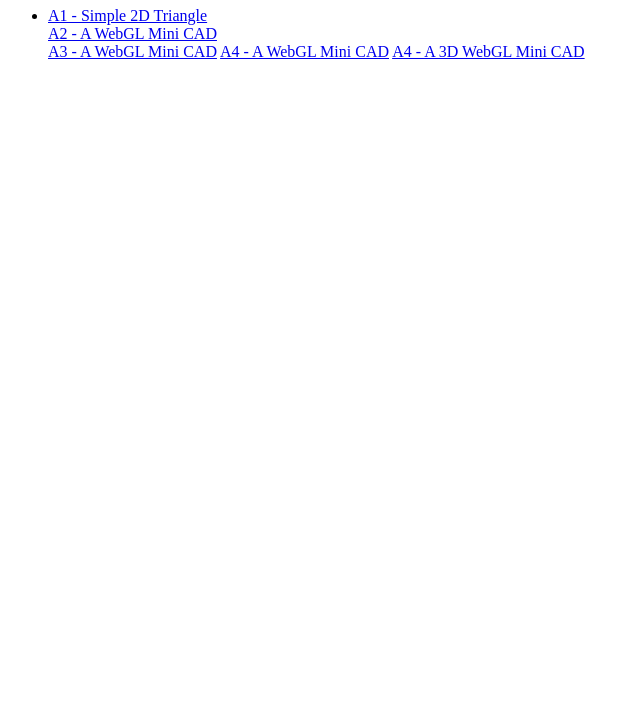
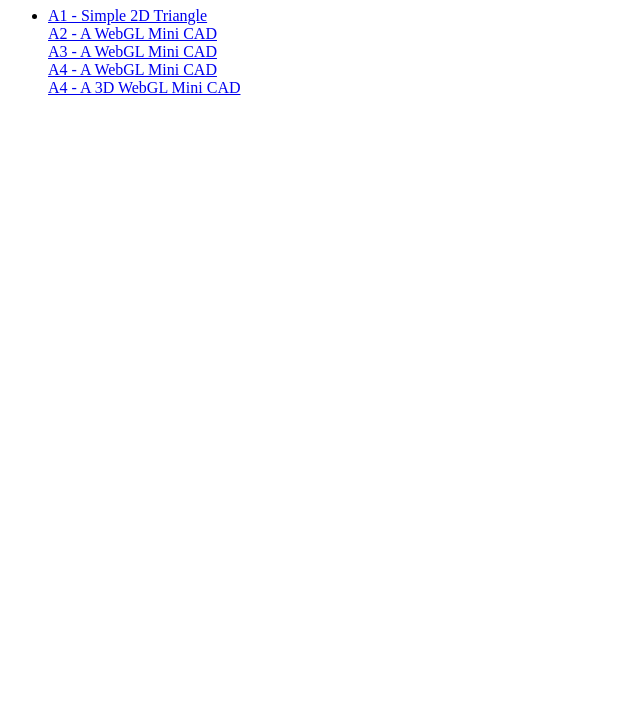
Before and after one commit to ErinMitt/cs4300-5310-f20-emittmann, a website: page public/index.html in a window 1280 px wide. Shown: the part 73-800 px from the top of the page, without its empty margins (0-640 px from the left). Drawn offline with Linux system fonts and the light colour scheme.

Commit message:
fixed index

```diff
--- a/public/index.html
+++ b/public/index.html
@@ -9,8 +9,8 @@
           <li>
             <a href="assignment1.html">A1 - Simple 2D Triangle</a><br />
             <a href="assignment2.html">A2 - A WebGL Mini CAD</a><br />
-            <a href="assignment3.html">A3 - A WebGL Mini CAD</a>
-            <a href="assignment4.html">A4 - A WebGL Mini CAD</a>
+            <a href="assignment3.html">A3 - A WebGL Mini CAD</a><br />
+            <a href="assignment4.html">A4 - A WebGL Mini CAD</a><br />
             <a href="assignment5.html">A4 - A 3D WebGL Mini CAD</a>
           </li>
         </ul>
```
